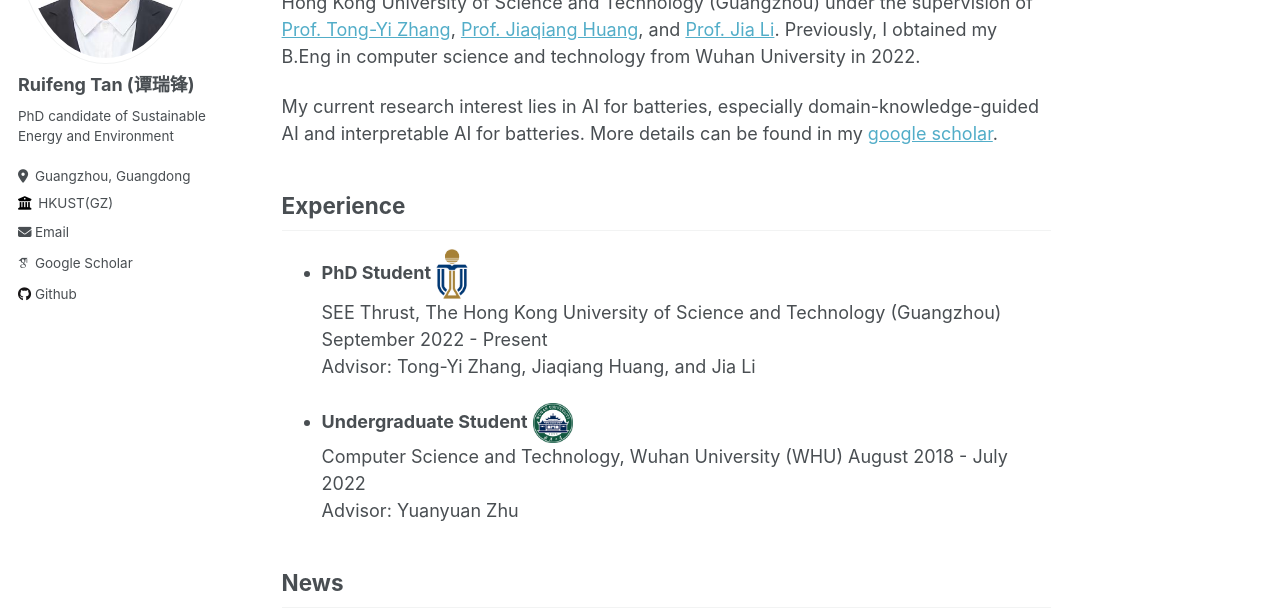
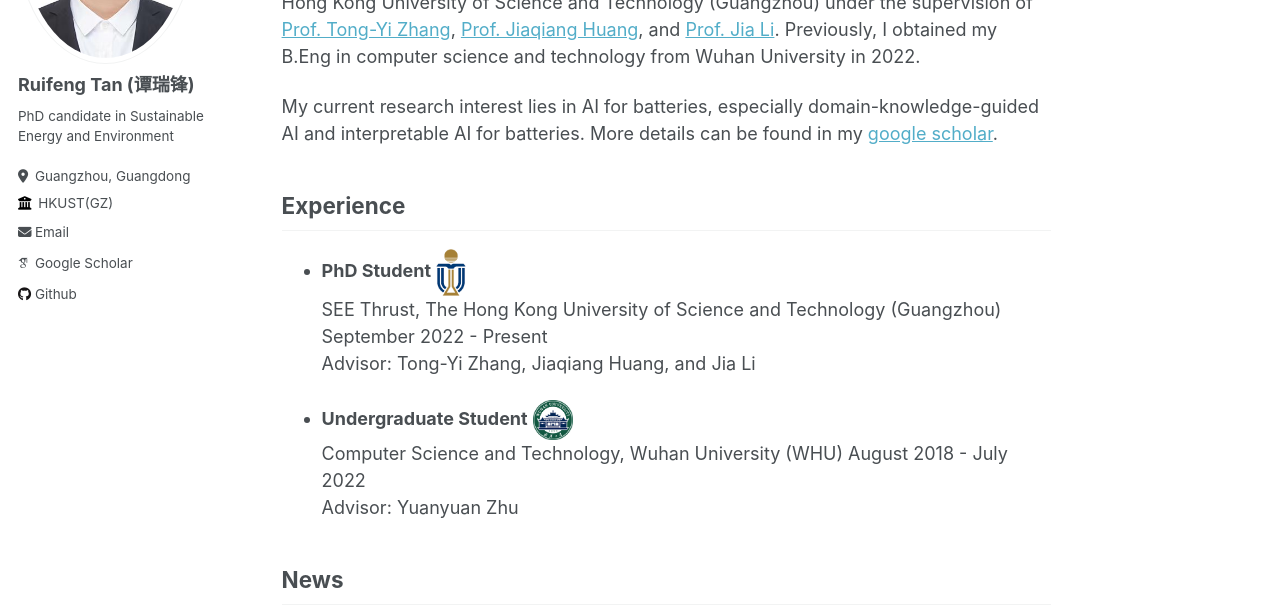
Before and after one commit to Ruifeng-Tan/Ruifeng-Tan.github.io, a Jekyll site: the page built from _pages/about.md, in a window 1280 px wide and 900 px high. Shown: the part 282-897 px from the top of the window. Built offline with Jekyll 4.4.1, drawn with Linux system fonts in a browser that asks for light colours; some web fonts are replaced.

Commit message:
fix typos

```diff
--- a/_config.yml
+++ b/_config.yml
@@ -24,7 +24,7 @@
   avatar           : "prof_pic.jpg"
   name             : "Ruifeng Tan (谭瑞锋)"
   pronouns         : # example: "she/her"
-  bio              : "PhD candidate of Sustainable Energy and Environment"
+  bio              : "PhD candidate in Sustainable Energy and Environment"
   location         : "Guangzhou, Guangdong"
   employer         : "HKUST(GZ)"
   uri              : # URL
--- a/_pages/about.md
+++ b/_pages/about.md
@@ -17,7 +17,7 @@
 
 ## Experience
 
-- **PhD Student**  <img src="../images/HKUSTGZ.png" alt="HKUSTGZ Logo" width="32" style="vertical-align: middle;"/>
+- **PhD Student**  <img src="../images/HKUSTGZ.png" alt="HKUSTGZ Logo" width="30" style="vertical-align: middle;"/>
   SEE Thrust, The Hong Kong University of Science and Technology (Guangzhou)
   September 2022 - Present
   Advisor: Tong-Yi Zhang, Jiaqiang Huang, and Jia Li
```
